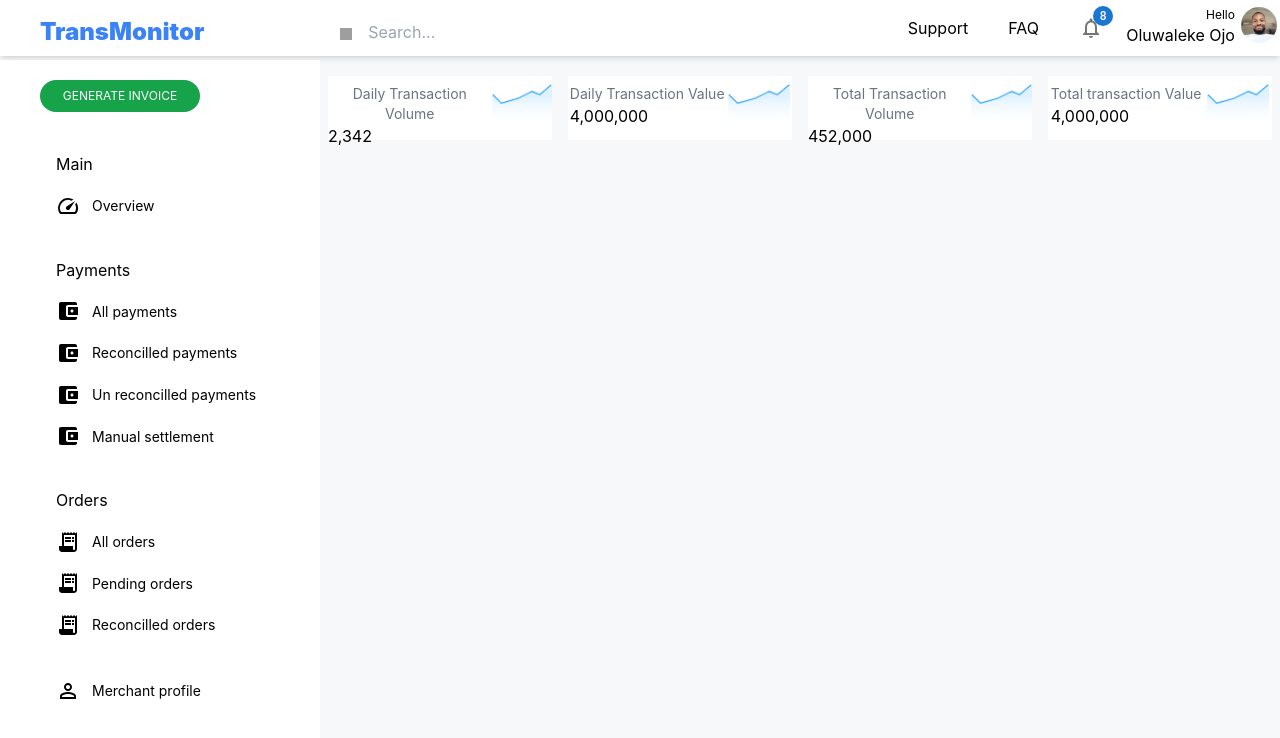
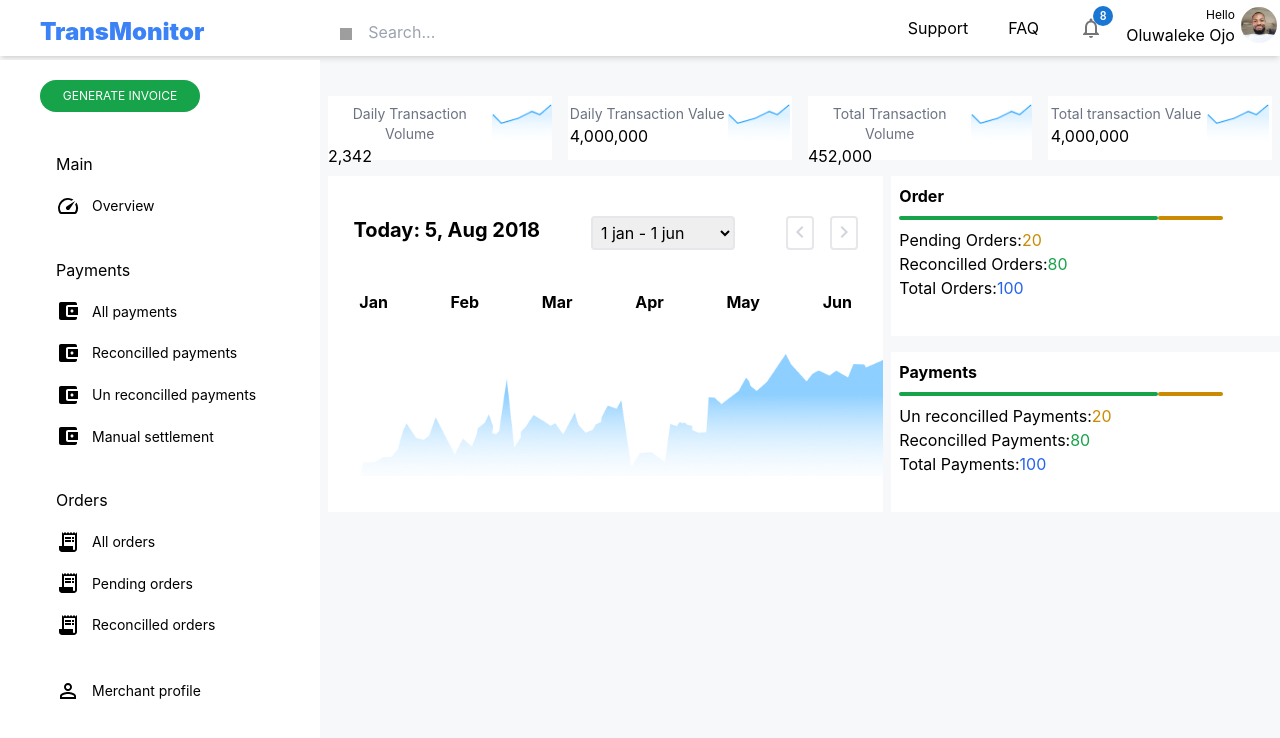
Before and after one commit to sultanMachido/dashboard-ui, a React (Create React App) app: page / in a window 1280 px wide. Shown: the top 738 px of the page. Built offline with nearby package versions, Linux system fonts and the light colour scheme; grey boxes are pictures that could not be loaded.

Commit message:
add report

```diff
--- a/src/App.js
+++ b/src/App.js
@@ -3,7 +3,8 @@ import "./App.css";
 import Topbar from "./components/Topbar";
 import Sidebar from "./components/Sidebar";
 import ChartBoxList from "./components/ChartBoxList";
-import chart from "./images/chart.png"
+import chart from "./images/chart.png";
+import Report from "./components/Report";
 
 const chartData = [
   {
@@ -36,6 +37,7 @@ function App() {
         <Sidebar />
         <div className="w-9/12">
           <ChartBoxList data={chartData} />
+          <Report />
         </div>
       </div>
     </div>
--- a/src/components/ChartBoxList.jsx
+++ b/src/components/ChartBoxList.jsx
@@ -2,7 +2,7 @@ import React from "react";
 import ChartBox from "./ChartBox";
 
 function ChartBoxList({data}){
-    return <div className="flex w-full justify-around mt-5">
+    return <div className="flex w-full justify-around mt-10">
       {data.map(info=><ChartBox transInfo={info}/>)}
     </div>
 }
--- /dev/null
+++ b/src/components/Report.jsx
@@ -0,0 +1,85 @@
+import React from "react";
+import ChevronLeftIcon from "@mui/icons-material/ChevronLeft";
+import ChevronRightIcon from "@mui/icons-material/ChevronRight";
+import reportChart from "../images/Gradient.png";
+import LinearProgress from "@mui/material/LinearProgress";
+
+function Report() {
+  return (
+    <div className='flex w-full  mt-4'>
+      <div className='w-7/12 bg-white ml-2'>
+        <div className='flex justify-around pt-10'>
+          <h2 className='text-xl font-bold'>Today: 5, Aug 2018</h2>
+          <div>
+            <select className='border-2 rounded p-1 w-36'>
+              <option className='text-slate-200'>1 jan - 1 jun</option>
+            </select>
+          </div>
+          <div className='flex justify-between'>
+            <span className='border-2 bg-white text-gray-300 rounded mr-4'>
+              <ChevronLeftIcon />
+            </span>
+            <span className='border-2 bg-white text-gray-300 rounded'>
+              <ChevronRightIcon />
+            </span>
+          </div>
+        </div>
+
+        <div className='mt-10'>
+          <div className='flex justify-around'>
+            <p className='font-bold'>Jan</p>
+            <p className='font-bold'>Feb</p>
+            <p className='font-bold'>Mar</p>
+            <p className='font-bold'>Apr</p>
+            <p className='font-bold'>May</p>
+            <p className='font-bold'>Jun</p>
+          </div>
+          <div>
+            <img src={reportChart} alt='' className='pl-8 pt-10' />
+          </div>
+        </div>
+      </div>
+      <div className='w-5/12 '>
+        <div className='bg-white w-full ml-2 h-40'>
+          <p className='text-left font-bold pt-2 pb-2 pl-2'>Order</p>
+          <div className='flex pl-2'>
+            <div className='rounded h-1 w-8/12 bg-green-600'></div>
+            <div className='rounded h-1 w-2/12 bg-yellow-600'></div>
+          </div>
+
+          <div className='text-left pl-2 pt-2'>
+            <p>
+              Pending Orders:<span className="text-yellow-600">20</span>
+            </p>
+            <p>
+              Reconcilled Orders:<span className="text-green-600">80</span>
+            </p>
+            <p>
+              Total Orders:<span className="text-blue-600">100</span>
+            </p>
+          </div>
+        </div>
+        <div className='bg-white w-full ml-2 h-40 mt-4'>
+          <p className='text-left font-bold pt-2 pb-2 pl-2'>Payments</p>
+          <div className='flex pl-2'>
+            <div className='rounded h-1 w-8/12 bg-green-600'></div>
+            <div className='rounded h-1 w-2/12 bg-yellow-600'></div>
+          </div>
+          <div className='text-left pl-2 pt-2'>
+            <p>
+              Un reconcilled Payments:<span className="text-yellow-600">20</span>
+            </p>
+            <p>
+              Reconcilled Payments:<span className="text-green-600">80</span>
+            </p>
+            <p>
+              Total Payments:<span className="text-blue-600">100</span>
+            </p>
+          </div>
+        </div>
+      </div>
+    </div>
+  );
+}
+
+export default Report;
```
Also changed, not shown: src/images/Base.png (added), src/images/yellow.png (added).
